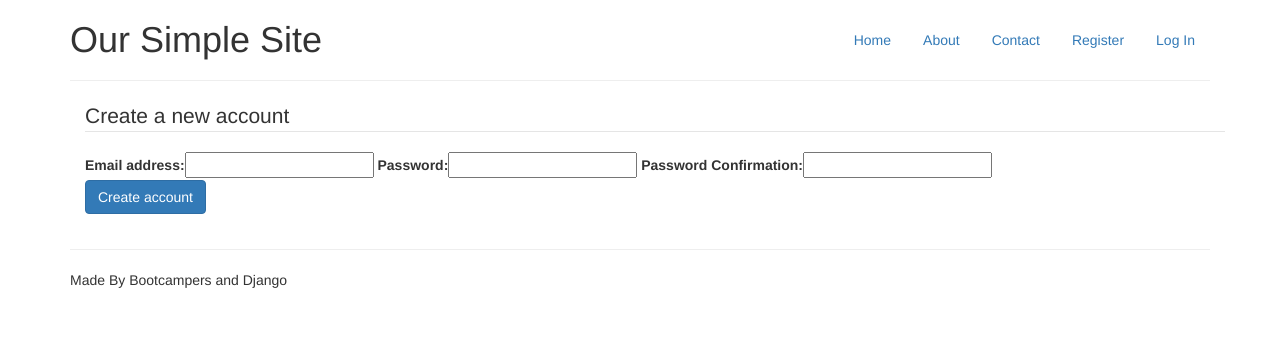
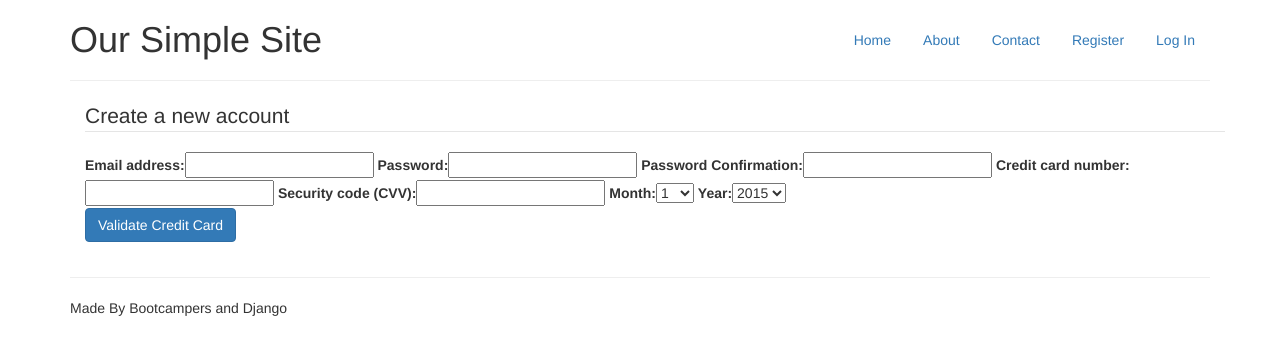
Before and after one commit to jamcoy/Django-Custom-User-and-Email-Athentication, a Django app: page /register/ in a window 1280 px wide. Shown: the top 355 px of the page. Run offline with Django 3.2, Linux system fonts and the light colour scheme; some libraries are stand-ins or nearby versions.

Commit message:
Working payments.  Challenges completed.

```diff
--- a/accounts/forms.py
+++ b/accounts/forms.py
@@ -5,6 +5,14 @@ from django.core.exceptions import ValidationError
 
 
 class UserRegistrationForm(UserCreationForm):
+    MONTH_CHOICES = [(i, i,) for i in xrange(1, 12)]
+    YEAR_CHOICES = [(i, i,) for i in xrange(2015, 2036)]
+
+    credit_card_number = forms.CharField(label='Credit card number')
+    cvv = forms.CharField(label='Security code (CVV)')
+    expiry_month = forms.ChoiceField(label="Month", choices=MONTH_CHOICES)
+    expiry_year = forms.ChoiceField(label="Year", choices=YEAR_CHOICES)
+    stripe_id = forms.CharField(widget=forms.HiddenInput)
     password1 = forms.CharField(
         label='Password',
         widget=forms.PasswordInput
@@ -17,7 +25,7 @@ class UserRegistrationForm(UserCreationForm):
 
     class Meta:
         model = User
-        fields = ['email', 'password1', 'password2']
+        fields = ['email', 'password1', 'password2', 'stripe_id']
         exclude = ['username']
 
     def clean_password2(self):
--- a/accounts/models.py
+++ b/accounts/models.py
@@ -29,7 +29,6 @@ class AccountUserManager(UserManager):
 class User(AbstractUser):
     # now that we've abstracted this class we can add any
     # number of custom attribute to our user class
-
-    # in later units we'll be adding things like payment details!
+    stripe_id = models.CharField(max_length=40, default='')
 
     objects = AccountUserManager()
--- a/accounts/views.py
+++ b/accounts/views.py
@@ -4,28 +4,45 @@ from django.core.urlresolvers import reverse
 from django.shortcuts import render, redirect
 from django.template.context_processors import csrf
 from django.contrib.auth.decorators import login_required
+from django.conf import settings
+import datetime
+import stripe
+
+
+stripe.api_key = settings.STRIPE_SECRET
 
 
 def register(request):
     if request.method == 'POST':
         form = UserRegistrationForm(request.POST)
         if form.is_valid():
-            form.save()
-
+            try:
+                customer = stripe.Charge.create(
+                    amount=499,
+                    currency="GBP",
+                    description=form.cleaned_data['email'],
+                    card=form.cleaned_data['stripe_id'],
+                )
+            except stripe.error.CardError, e:
+                messages.error(request, "Your card was declined!")
+            if customer.paid:
+                form.save()
             user = auth.authenticate(email=request.POST.get('email'),
                                      password=request.POST.get('password1'))
-
             if user:
+                auth.login(request, user)
+                print(customer)  # challenge B
                 messages.success(request, "You have successfully registered")
                 return redirect(reverse('profile'))
-
             else:
                 messages.error(request, "unable to log you in at this time!")
-
+        else:
+            messages.error(request, "We were unable to take a payment with that card!")
     else:
+        today = datetime.date.today()
         form = UserRegistrationForm()
 
-    args = {'form': form}
+    args = {'form': form, 'publishable': settings.STRIPE_PUBLISHABLE}
     args.update(csrf(request))
 
     return render(request, 'register.html', args)
--- /dev/null
+++ b/static/js/stripe.js
@@ -0,0 +1,27 @@
+$(function() {
+  $("#register-form").submit(function() {
+      var form = this;
+      var card = {
+        number:   $("#id_credit_card_number").val(),
+        expMonth: $("#id_expiry_month").val(),
+        expYear:  $("#id_expiry_year").val(),
+        cvc:      $("#id_cvv").val()
+      };
+
+      $("#validate_card_btn").attr("disabled", true);
+       Stripe.createToken(card, function(status, response) {
+        if (status === 200) {
+          console.log(status, response);
+          $("#credit-card-errors").hide();
+          $("#id_stripe_id").val(response.id);
+          form.submit();
+
+        } else {
+          $("#stripe-error-message").text(response.error.message);
+          $("#credit-card-errors").show();
+          $("#validate_card_btn").attr("disabled", false);
+        }
+      });
+      return false;
+  });
+});
--- a/templates/base.html
+++ b/templates/base.html
@@ -8,6 +8,9 @@
     <meta name="description" content="">
     <meta name="author" content="">
     <link rel="stylesheet" href="https://cdnjs.cloudflare.com/ajax/libs/bootswatch/3.3.6/cerulean/bootstrap.min.css">
+    <script src="https://cdnjs.cloudflare.com/ajax/libs/jquery/3.0.0-alpha1/jquery.min.js"></script>
+    <script src="https://cdnjs.cloudflare.com/ajax/libs/twitter-bootstrap/4.0.0-alpha/js/bootstrap.min.js"></script>
+    {% block head_js %}{% endblock %}
 </head>
 <body>
 <div class="container">
@@ -49,8 +52,4 @@
 </div>
 </body>
 
-<!-- script references -->
-<script src="https://cdnjs.cloudflare.com/ajax/libs/jquery/3.0.0-alpha1/jquery.min.js"></script>
-<script src="https://cdnjs.cloudflare.com/ajax/libs/twitter-bootstrap/4.0.0-alpha/js/bootstrap.min.js">
-</script>
 </html>
--- a/templates/register.html
+++ b/templates/register.html
@@ -1,12 +1,28 @@
 {% extends "base.html" %}
 {% load bootstrap_tags %}
+{% load staticfiles %}
+
+{% block head_js %}
+  <script src="https://js.stripe.com/v2/" type="text/javascript"></script>
+  <script type="text/javascript">
+      //<![CDATA[
+      Stripe.publishableKey = '{{ publishable }}';
+      //]]>
+  </script>
+  <script type="text/javascript" src="{% static "js/stripe.js" %}"></script>
+{% endblock %}
+
 {% block content %}
-    <form role="form" method="post" action="{% url 'register' %}">
-        <legend>Create a new account</legend>
-        {% csrf_token %}
-        {{ form| as_bootstrap }}
-        <div class="form-group">
-            <button type="submit" class="btn btn-primary">Create account</button>
-        </div>
-    </form>
+  <form role="form" method="post" id="register-form" action="{% url 'register' %}">
+    <div id="credit-card-errors" style="display:none">
+      <div class="alert-message block-message error" id="stripe-error-message"></div>
+    </div>
+
+    <legend>Create a new account</legend>
+    {% csrf_token %}
+    {{ form|as_bootstrap }}
+    <div class="form-group">
+      <input class="btn btn-primary" id="validate_card_btn" name="commit" type="submit" value="Validate Credit Card">
+    </div>
+  </form>
 {% endblock %}
```
Also changed, not shown: auth_demo/settings.py (+10 -0 lines).
